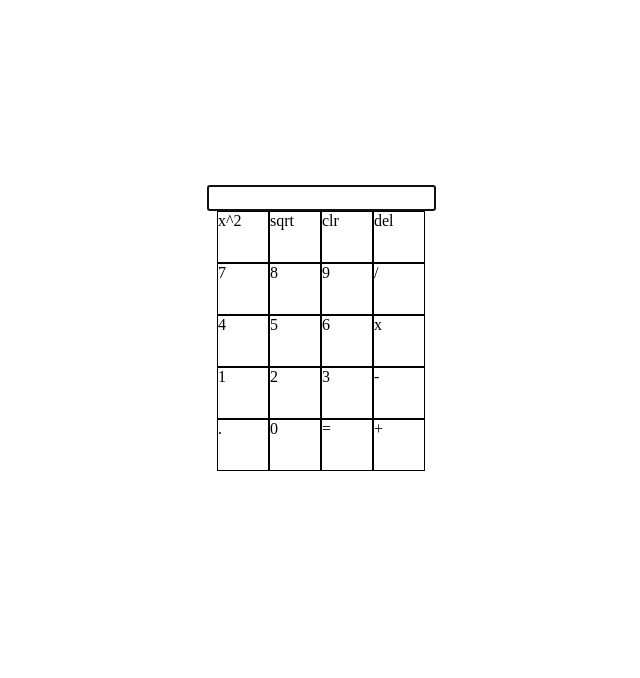
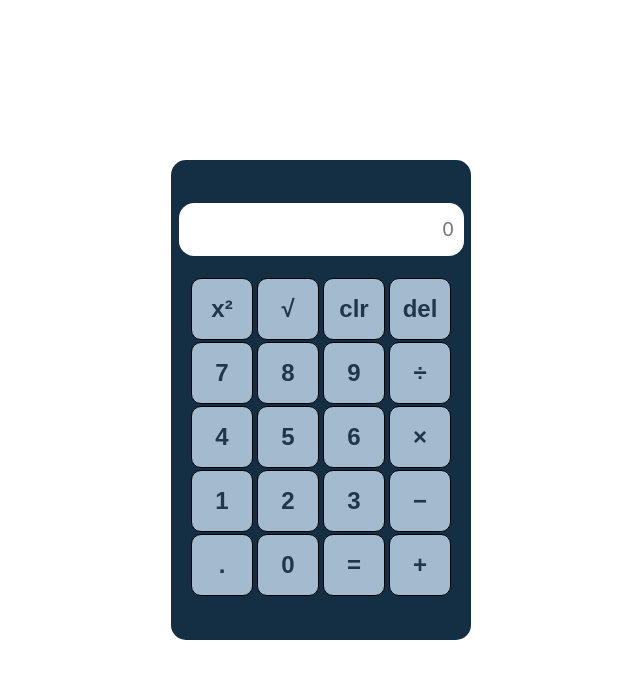
Before and after one commit to fkri06/js-basics-calculator, a plain HTML site: page index.html in a window 1280 px wide. Shown: the whole page, without its empty margins (319-959 px from the left). Drawn offline with Linux system fonts and the light colour scheme; a web font is replaced by a local one.

Commit message:
Finish the CSS and HTML UI

```diff
--- a/index.html
+++ b/index.html
@@ -3,26 +3,29 @@
 <head>
     <meta charset="UTF-8">
     <meta name="viewport" content="width=device-width, initial-scale=1.0">
+    <link rel="preconnect" href="https://fonts.googleapis.com">
+    <link rel="preconnect" href="https://fonts.gstatic.com" crossorigin>
+    <link href="https://fonts.googleapis.com/css2?family=Google+Sans:ital,opsz,wght@0,17..18,400..700;1,17..18,400..700&display=swap" rel="stylesheet">
     <link rel="stylesheet" href="./style.css">
     <script src="./script.js" defer></script>
     <title>The Odin Project - Calculator</title>
 </head>
 <body>
     <div id="container">
-        <div class="input">
-            <input type="text" autofocus class="input">
+        <div>
+            <input type="text" autofocus class="input" placeholder="0">
         </div>
 
         <div id="col-container">
             <div class="cols">
-                <div class="buttons" role="button" tabindex="0">x^2</div>
+                <div class="buttons" role="button" tabindex="0">x&sup2;</div>
                 <div class="buttons" role="button" tabindex="0">7</div>
                 <div class="buttons" role="button" tabindex="0">4</div>
                 <div class="buttons" role="button" tabindex="0">1</div>
                 <div class="buttons" role="button" tabindex="0">.</div>
             </div>
             <div class="cols">
-                <div class="buttons" role="button" tabindex="0">sqrt</div>
+                <div class="buttons" role="button" tabindex="0">&radic;</div>
                 <div class="buttons" role="button" tabindex="0">8</div>
                 <div class="buttons" role="button" tabindex="0">5</div>
                 <div class="buttons" role="button" tabindex="0">2</div>
@@ -33,14 +36,14 @@
                 <div class="buttons" role="button" tabindex="0">9</div>
                 <div class="buttons" role="button" tabindex="0">6</div>
                 <div class="buttons" role="button" tabindex="0">3</div>
-                <div class="buttons" role="button" tabindex="0">=</div>
+                <div class="buttons" role="button" tabindex="0">&equals;</div>
             </div>
             <div class="cols">
                 <div class="buttons" role="button" tabindex="0">del</div>
-                <div class="buttons" role="button" tabindex="0">/</div>
-                <div class="buttons" role="button" tabindex="0">x</div>
-                <div class="buttons" role="button" tabindex="0">-</div>
-                <div class="buttons" role="button" tabindex="0">+</div>
+                <div class="buttons" role="button" tabindex="0">&divide;</div>
+                <div class="buttons" role="button" tabindex="0">&times;</div>
+                <div class="buttons" role="button" tabindex="0">&minus;</div>
+                <div class="buttons" role="button" tabindex="0">&plus;</div>
             </div>
         </div>
     </div>
--- a/style.css
+++ b/style.css
@@ -1,24 +1,59 @@
+body{
+    display: flex;
+    justify-content: center;
+    align-items: center;
+    height: 100vh;
+    margin: 0;
+    font-family: "Google Sans", sans-serif;
+}
+
 #container{
     display: flex;
     flex-direction: column;
     align-items: center;
     justify-content: center;
-    height: 80vh;
+    height: 480px;
+    width: 300px;
+    background-color: #142f44;
+    border-radius: 15px;
 }
 
 #col-container {
     display: flex;
+    padding: 20px 20px 0px 20px;
 }
 
 .input {
     caret-color: transparent;
     text-align: right;
-    font-size: 1.05rem;
+    font-size: 1.25rem;
+    padding: 15px 10px;
+    outline: none;
+    border: none;
+    border-radius: 15px;
+    font-weight: 500;
+    color: #1d3849;;
 }
 
 .buttons {
-    width: 50px;
-    height: 50px;
+    width: 60px;
+    height: 60px;
     border: 1px solid black;
     cursor: pointer;
+    margin: 2px;
+    text-align: center;
+    transition: background-color 0.3s ease-in-out;
+    border-radius: 10px;
+    background-color: #a2bbcf;
+    color: #1d3849;
+    display: flex;
+    justify-content: center;
+    align-items: center;
+    font-size: 1.5rem;
+    font-weight: bold;
 }
+
+.buttons:hover {
+    background-color: #8294a3;
+    box-shadow: 2px 4px 8px rgba(0, 0, 0, 0.2);
+}
```
